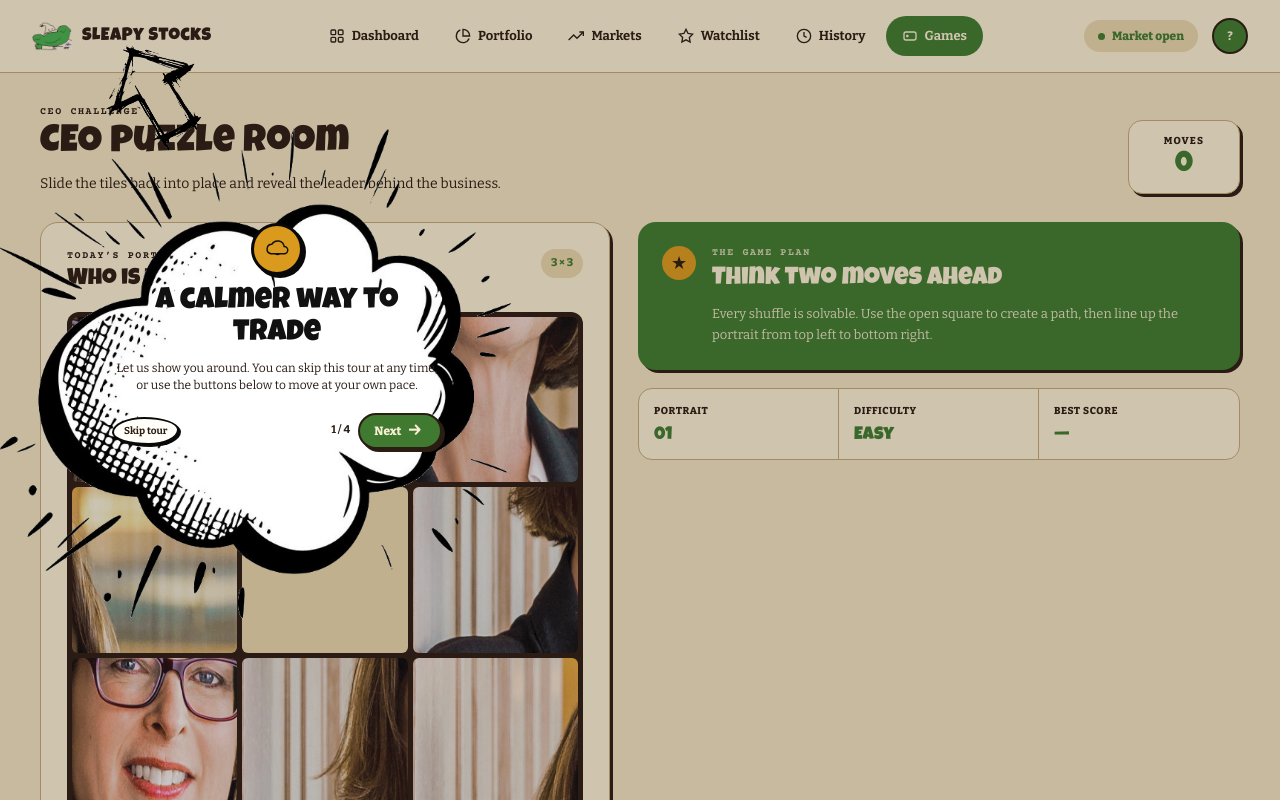
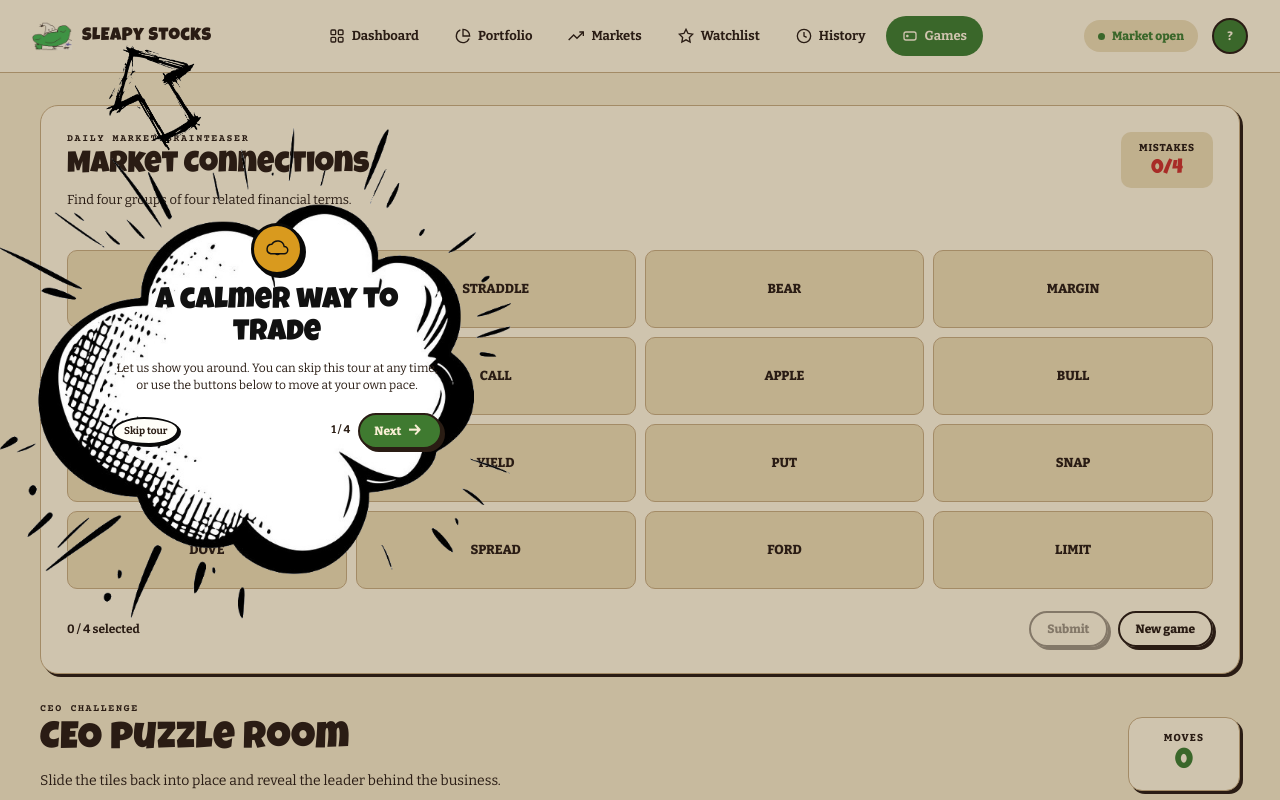
Before and after one commit to lillytoma/sLEAPy-project, an Angular app in the folder starter/frontend/: page /dashboard/games in a window 1280 px wide. Shown: the top 800 px of the page. Built offline with nearby package versions, Linux system fonts and the light colour scheme.

Commit message:
connections game

```diff
--- a/starter/frontend/src/app/dashboard/games/games.component.html
+++ b/starter/frontend/src/app/dashboard/games/games.component.html
@@ -1,4 +1,60 @@
 <section class="games-page">
+  <article class="connections-card">
+    <div class="connections-heading">
+      <div>
+        <p class="eyebrow">Daily market brainteaser</p>
+        <h2>Market Connections</h2>
+        <p class="connections-subtitle">Find four groups of four related financial terms.</p>
+      </div>
+      <div class="connections-mistakes" aria-live="polite">
+        <span>Mistakes</span>
+        <strong>{{ connectionMistakes() }}/{{ maxConnectionMistakes }}</strong>
+      </div>
+    </div>
+
+    <div class="connections-groups">
+      @for (group of solvedConnectionGroups(); track group) {
+        <div class="connection-solved-group" [class]="'connection-group-' + group">
+          <strong>{{ connectionCategory(group) }}</strong>
+          <span>{{ connectionWords(group) }}</span>
+        </div>
+      }
+    </div>
+
+    <div class="connections-grid" aria-label="Market Connections cards">
+      @for (card of connectionCards(); track $index) {
+        @if (!isConnectionSolved($index)) {
+          <button
+            type="button"
+            class="connection-card"
+            [class.is-selected]="selectedConnections().includes($index)"
+            [attr.aria-pressed]="selectedConnections().includes($index)"
+            (click)="toggleConnection($index)">
+            {{ card.word }}
+          </button>
+        }
+      }
+    </div>
+
+    @if (connectionComplete()) {
+      <div class="connections-complete" role="status">
+        <span class="success-mark">✓</span>
+        <strong>Market mastered. Nice work!</strong>
+      </div>
+    } @else if (connectionMistakes() >= maxConnectionMistakes) {
+      <div class="connections-complete connections-game-over" role="status">
+        <strong>Out of guesses.</strong>
+        <span>Start a new board and try again.</span>
+      </div>
+    }
+
+    <div class="connections-actions">
+      <span class="connections-selected">{{ selectedConnections().length }} / 4 selected</span>
+      <button type="button" class="button connections-submit" [disabled]="selectedConnections().length !== 4 || connectionMistakes() >= maxConnectionMistakes" (click)="submitConnection()">Submit</button>
+      <button type="button" class="button connections-new" (click)="newConnectionsGame()">New game</button>
+    </div>
+  </article>
+
   <div class="games-intro">
     <div>
       <p class="eyebrow">CEO challenge</p>
@@ -18,7 +74,7 @@
           <p class="eyebrow">Today’s portrait</p>
           <h2>Who is this CEO?</h2>
         </div>
-        <span class="puzzle-level">3 × 3</span>
+        <span class="puzzle-level">16 × 16</span>
       </div>
 
       <div class="puzzle-board" aria-label="Sliding picture puzzle">
--- a/starter/frontend/src/app/dashboard/games/games.component.ts
+++ b/starter/frontend/src/app/dashboard/games/games.component.ts
@@ -1,6 +1,31 @@
 import { Component, signal } from '@angular/core';
 
 type Tile = number | null;
+
+interface ConnectionCard {
+  word: string;
+  group: string;
+  category: string;
+}
+
+const CONNECTION_CARDS: ConnectionCard[] = [
+  { word: 'BULL', group: 'market', category: 'Market animals' },
+  { word: 'BEAR', group: 'market', category: 'Market animals' },
+  { word: 'UNICORN', group: 'market', category: 'Market animals' },
+  { word: 'DOVE', group: 'market', category: 'Market animals' },
+  { word: 'CALL', group: 'options', category: 'Option types' },
+  { word: 'PUT', group: 'options', category: 'Option types' },
+  { word: 'SPREAD', group: 'options', category: 'Option types' },
+  { word: 'STRADDLE', group: 'options', category: 'Option types' },
+  { word: 'APPLE', group: 'ticker', category: 'Ticker symbols' },
+  { word: 'FORD', group: 'ticker', category: 'Ticker symbols' },
+  { word: 'META', group: 'ticker', category: 'Ticker symbols' },
+  { word: 'SNAP', group: 'ticker', category: 'Ticker symbols' },
+  { word: 'MARGIN', group: 'brokerage', category: 'Brokerage terms' },
+  { word: 'DIVIDEND', group: 'brokerage', category: 'Brokerage terms' },
+  { word: 'LIMIT', group: 'brokerage', category: 'Brokerage terms' },
+  { word: 'YIELD', group: 'brokerage', category: 'Brokerage terms' }
+];
 
 @Component({
   selector: 'app-games',
@@ -8,14 +33,66 @@ type Tile = number | null;
   templateUrl: './games.component.html'
 })
 export class GamesComponent {
-  readonly gridSize = 3;
+  readonly connectionCards = signal<ConnectionCard[]>([]);
+  readonly selectedConnections = signal<number[]>([]);
+  readonly solvedConnectionGroups = signal<string[]>([]);
+  readonly connectionMistakes = signal(0);
+  readonly maxConnectionMistakes = 4;
+
+  readonly gridSize = 16;
   readonly tileCount = this.gridSize * this.gridSize;
   readonly board = signal<Tile[]>([]);
   readonly moves = signal(0);
   readonly isComplete = signal(false);
 
   constructor() {
+    this.newConnectionsGame();
     this.newGame();
+  }
+
+  newConnectionsGame(): void {
+    this.connectionCards.set(this.shuffle([...CONNECTION_CARDS]));
+    this.selectedConnections.set([]);
+    this.solvedConnectionGroups.set([]);
+    this.connectionMistakes.set(0);
+  }
+
+  toggleConnection(index: number): void {
+    if (this.solvedConnectionGroups().includes(this.connectionCards()[index].group)) return;
+    const selected = this.selectedConnections();
+    if (selected.includes(index)) {
+      this.selectedConnections.set(selected.filter(item => item !== index));
+    } else if (selected.length < 4) {
+      this.selectedConnections.set([...selected, index]);
+    }
+  }
+
+  submitConnection(): void {
+    if (this.selectedConnections().length !== 4) return;
+    const cards = this.connectionCards();
+    const groups = new Set(this.selectedConnections().map(index => cards[index].group));
+    if (groups.size === 1) {
+      this.solvedConnectionGroups.update(groupsFound => [...groupsFound, cards[this.selectedConnections()[0]].group]);
+      this.selectedConnections.set([]);
+    } else {
+      this.connectionMistakes.update(mistakes => mistakes + 1);
+    }
+  }
+
+  isConnectionSolved(index: number): boolean {
+    return this.solvedConnectionGroups().includes(this.connectionCards()[index].group);
+  }
+
+  connectionCategory(group: string): string {
+    return this.connectionCards().find(card => card.group === group)?.category || '';
+  }
+
+  connectionWords(group: string): string {
+    return this.connectionCards().filter(card => card.group === group).map(card => card.word).join(' · ');
+  }
+
+  connectionComplete(): boolean {
+    return this.solvedConnectionGroups().length === 4;
   }
 
   newGame(): void {
@@ -25,7 +102,7 @@ export class GamesComponent {
     let shuffled = [...solved];
     let emptyIndex = shuffled.length - 1;
     let previousIndex = -1;
-    for (let step = 0; step < 80; step++) {
+    for (let step = 0; step < 500; step++) {
       const neighbors = this.neighborsOf(emptyIndex).filter(index => index !== previousIndex);
       const nextIndex = neighbors[Math.floor(Math.random() * neighbors.length)];
       [shuffled[emptyIndex], shuffled[nextIndex]] = [shuffled[nextIndex], shuffled[emptyIndex]];
@@ -59,7 +136,8 @@ export class GamesComponent {
   tilePosition(tile: number): string {
     const row = Math.floor(tile / this.gridSize);
     const column = tile % this.gridSize;
-    return `${column * 50}% ${row * 50}%`;
+    const positionStep = 100 / (this.gridSize - 1);
+    return `${column * positionStep}% ${row * positionStep}%`;
   }
 
   private neighborsOf(index: number): number[] {
@@ -72,4 +150,12 @@ export class GamesComponent {
     if (column < this.gridSize - 1) neighbors.push(index + 1);
     return neighbors;
   }
+
+  private shuffle<T>(items: T[]): T[] {
+    for (let index = items.length - 1; index > 0; index--) {
+      const swapIndex = Math.floor(Math.random() * (index + 1));
+      [items[index], items[swapIndex]] = [items[swapIndex], items[index]];
+    }
+    return items;
+  }
 }
--- a/starter/frontend/src/styles.css
+++ b/starter/frontend/src/styles.css
@@ -147,6 +147,32 @@ body {
 .dashboard-content-full { max-width: 1440px; margin: 0 auto; padding: 32px 40px 56px; min-width: 0; }
 
 /* CEO puzzle room */
+.connections-card { padding: 26px; border: 1.5px solid var(--border); border-radius: 18px; background: var(--card); box-shadow: var(--card-shadow); }
+.connections-heading { display: flex; align-items: flex-start; justify-content: space-between; gap: 18px; }
+.connections-heading h2 { margin-top: 5px; color: var(--foreground); font: 400 30px/1 var(--font-display); }
+.connections-subtitle { margin-top: 9px; color: var(--muted-foreground); font-size: 13px; }
+.connections-mistakes { min-width: 92px; padding: 9px 12px; border-radius: 10px; background: var(--muted); text-align: center; }
+.connections-mistakes span { display: block; color: var(--muted-foreground); font-size: 10px; font-weight: 800; letter-spacing: .08em; text-transform: uppercase; }
+.connections-mistakes strong { display: block; margin-top: 3px; color: var(--accent-red); font: 400 20px var(--font-display); }
+.connections-groups { display: flex; flex-direction: column; gap: 7px; margin-top: 20px; }
+.connection-solved-group { display: flex; align-items: center; justify-content: space-between; gap: 16px; padding: 13px 15px; border-radius: 10px; color: #211a12; }
+.connection-solved-group strong { font-size: 13px; }
+.connection-solved-group span { font-size: 12px; font-weight: 700; text-align: right; }
+.connection-group-market { background: #f2c94c; }
+.connection-group-options { background: #9cc6e4; }
+.connection-group-ticker { background: #b9d99c; }
+.connection-group-brokerage { background: #c7a8d8; }
+.connections-grid { display: grid; grid-template-columns: repeat(4, minmax(0, 1fr)); gap: 9px; margin-top: 20px; }
+.connection-card { min-height: 78px; padding: 10px 6px; border: 1.5px solid var(--border); border-radius: 10px; background: var(--muted); color: var(--foreground); font: 800 13px var(--font-body); cursor: pointer; transition: .15s ease; }
+.connection-card:hover { border-color: var(--primary); transform: translateY(-2px); }
+.connection-card.is-selected { border-color: var(--frog-ink); background: var(--foreground); color: var(--card); transform: translateY(2px); }
+.connections-complete { display: flex; align-items: center; gap: 9px; margin-top: 16px; color: var(--success); font-size: 13px; }
+.connections-game-over { flex-direction: column; align-items: flex-start; gap: 2px; color: var(--error); }
+.connections-game-over span { color: var(--muted-foreground); font-size: 12px; }
+.connections-actions { display: flex; align-items: center; justify-content: center; gap: 10px; margin-top: 22px; }
+.connections-selected { margin-right: auto; color: var(--muted-foreground); font-size: 12px; font-weight: 700; }
+.connections-submit, .connections-new { padding: 9px 16px; }
+.connections-submit:disabled { cursor: not-allowed; opacity: .45; }
 .games-page { display: flex; flex-direction: column; gap: 28px; }
 .games-intro { display: flex; align-items: flex-end; justify-content: space-between; gap: 20px; }
 .games-intro h1 { margin-top: 5px; color: var(--foreground); font: 400 38px/1 var(--font-display); letter-spacing: .01em; }
@@ -159,8 +185,8 @@ body {
 .puzzle-card-heading { display: flex; align-items: flex-start; justify-content: space-between; gap: 16px; margin-bottom: 20px; }
 .puzzle-card-heading h2 { margin-top: 5px; color: var(--foreground); font: 400 23px/1.05 var(--font-display); }
 .puzzle-level { padding: 6px 10px; border-radius: 999px; background: var(--muted); color: var(--primary); font-size: 11px; font-weight: 800; }
-.puzzle-board { display: grid; grid-template-columns: repeat(3, 1fr); gap: 5px; aspect-ratio: 1; padding: 5px; border-radius: 12px; background: var(--frog-ink); }
-.game-tile, .puzzle-empty { min-width: 0; aspect-ratio: 1; border: 0; border-radius: 6px; background-image: url('/assets/abigail-johnsons.jpeg'); background-size: 300% 300%; background-repeat: no-repeat; }
+.puzzle-board { display: grid; grid-template-columns: repeat(16, 1fr); gap: 2px; aspect-ratio: 1; padding: 4px; border-radius: 12px; background: var(--frog-ink); }
+.game-tile, .puzzle-empty { min-width: 0; aspect-ratio: 1; border: 0; border-radius: 2px; background-image: url('/assets/abigail-johnsons.jpeg'); background-size: 1600% 1600%; background-repeat: no-repeat; }
 .game-tile { cursor: pointer; transition: filter .15s, transform .15s; }
 .game-tile:hover:not(:disabled) { filter: brightness(1.12); transform: scale(.98); }
 .game-tile:focus-visible { outline: 3px solid var(--accent); outline-offset: 2px; }
@@ -321,6 +347,14 @@ input[type="text"], input[type="email"], input[type="password"], input[type="num
   .games-side-panel { display: flex; }
   .games-note { padding: 18px; }
   .games-stats div { padding: 12px 10px; }
+  .connections-card { padding: 18px; }
+  .connections-heading h2 { font-size: 26px; }
+  .connections-grid { gap: 6px; }
+  .connection-card { min-height: 62px; font-size: 11px; }
+  .connection-solved-group { align-items: flex-start; flex-direction: column; gap: 5px; }
+  .connection-solved-group span { text-align: left; }
+  .connections-actions { flex-wrap: wrap; }
+  .connections-selected { width: 100%; margin-right: 0; text-align: center; }
 }
 
 /* Scrollbar hide utility */
```
